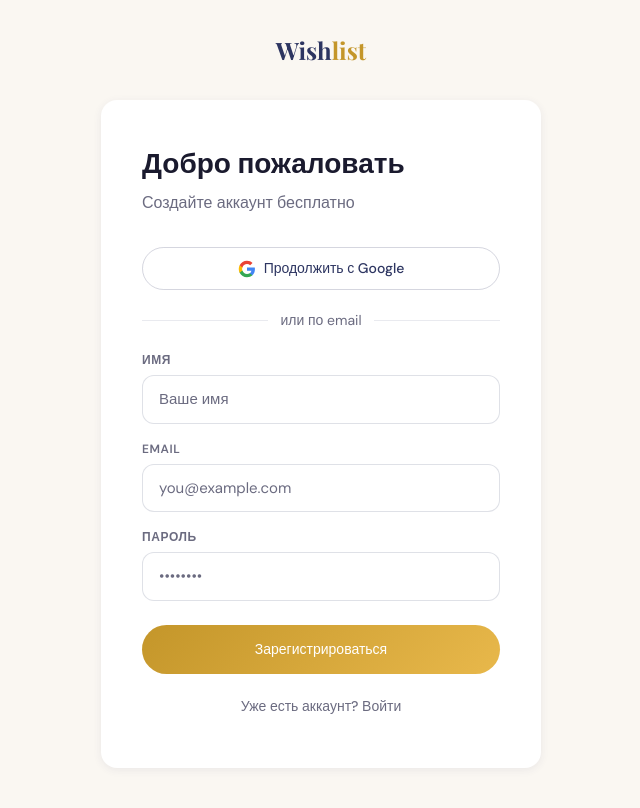
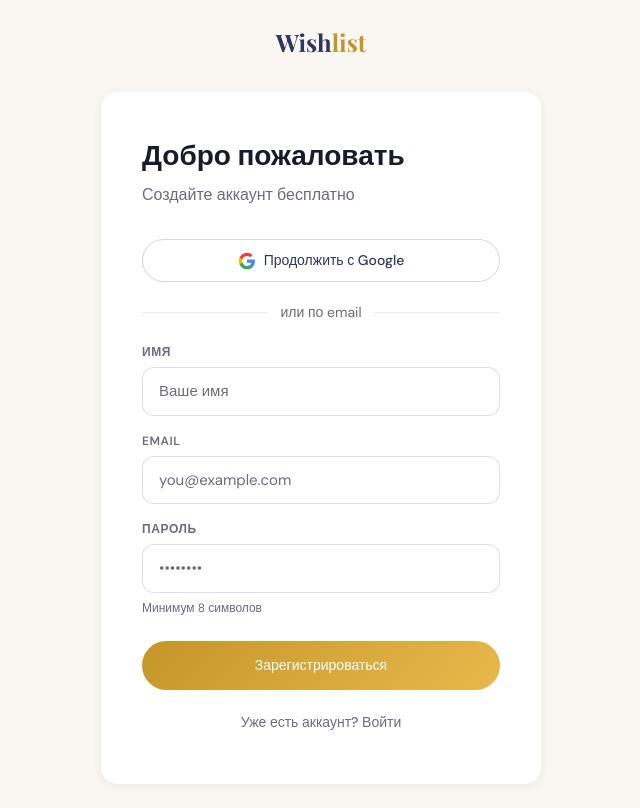
Before and after one commit to nklvdm/wishlist-app, a Next.js app: page /auth/signin in a window 1280 px wide. Both pictures are taken after a click on the button "Нет аккаунта? Зарегистрироваться". Shown: the whole page, without its empty margins (319-959 px from the left). Built offline with nearby package versions, Linux system fonts and the light colour scheme; a web font is replaced by a local one.

Commit message:
Add password hint on register

```diff
--- a/src/app/auth/signin/page.tsx
+++ b/src/app/auth/signin/page.tsx
@@ -90,6 +90,9 @@
           <input className="input" type="password" placeholder="••••••••" value={password}
             onChange={e => setPassword(e.target.value)}
             onKeyDown={e => e.key === "Enter" && handleSubmit()} />
+          {mode === "register" && (
+            <div style={{ fontSize: 12, color: "#6B6B80", marginTop: 6 }}>Минимум 8 символов</div>
+          )}
         </div>
 
         {error && (
```
